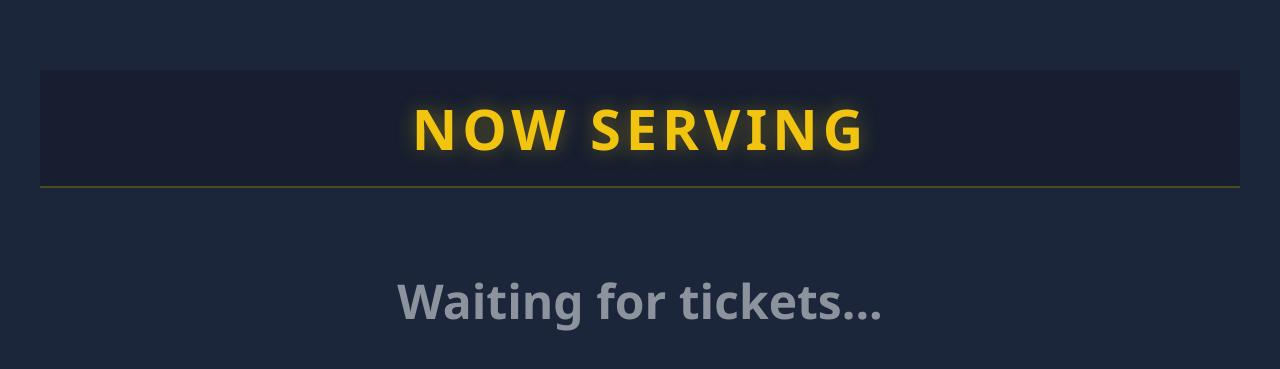
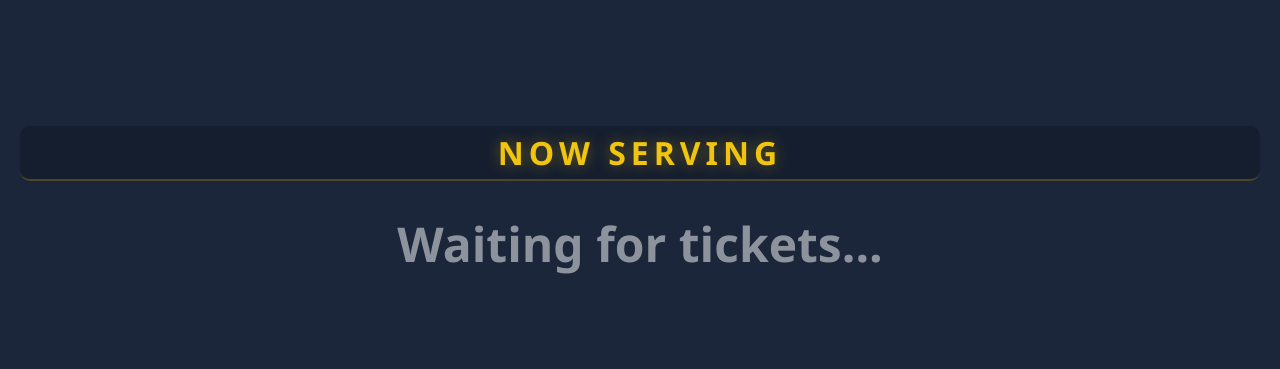
Before and after one commit to Nishidell/school-qms, a React (Create React App) app in the folder frontend/: page /display in a window 1280 px wide. Shown: the part 325-694 px from the top of the page. Built offline with nearby package versions, Linux system fonts and the light colour scheme; no server answers.

Commit message:
feat: refine "Now Serving" header and adjust ticket display styles for better readability

```diff
--- a/frontend/src/pages/Display.css
+++ b/frontend/src/pages/Display.css
@@ -52,10 +52,11 @@
 
 .windows-grid {
     display: grid;
-    /* This is the magic line that scales the boxes automatically! */
-    grid-template-columns: repeat(auto-fit, minmax(300px, 1fr));
-    gap: 30px;
+    /* Reduced minmax from 300px to 260px so more cards can fit side-by-side if needed */
+    grid-template-columns: repeat(auto-fit, minmax(260px, 1fr));
+    gap: 15px; /* Reduced the gap between cards to save space */
     width: 100%;
+    max-width: 1800px;
 }
 
 .window-card {
--- a/frontend/src/pages/Display.js
+++ b/frontend/src/pages/Display.js
@@ -99,58 +99,68 @@ function Display() {
       </div>
 
       {/* MAIN BODY */}
-      <div className="display-body" style={{ display: 'flex', flexDirection: 'column', alignItems: 'center' }}>
+      <div className="display-body" style={{ display: 'flex', flexDirection: 'column', alignItems: 'center', padding: '5px 20px' }}>
 
-        {/* 1. NEW "NOW SERVING" HEADER BAR */}
+        {/* 1. SLIMMER "NOW SERVING" HEADER BAR */}
         <div style={{
           width: '100%',
           textAlign: 'center',
-          padding: '20px 0',
-          backgroundColor: 'rgba(0,0,0,0.2)', // Slight dark tint to separate header
-          marginBottom: '30px',
-          borderBottom: `2px solid ${settings.primary_color}40` // Subtle separator line
+          padding: '5px 0', /* Much tighter padding */
+          backgroundColor: 'rgba(0,0,0,0.2)',
+          marginBottom: '10px', /* Reduced gap below the header */
+          borderBottom: `2px solid ${settings.primary_color}40`,
+          borderRadius: '10px'
         }}>
           <h1 style={{
             margin: 0,
-            color: settings.primary_color, // Uses your theme color!
-            fontSize: '3.5rem',
+            color: settings.primary_color,
+            fontSize: '2rem', /* Scaled down for a sleek banner look */
             fontWeight: '900',
             textTransform: 'uppercase',
             letterSpacing: '5px',
-            textShadow: `0 0 20px ${settings.primary_color}60` // Nice glowing effect
+            textShadow: `0 0 15px ${settings.primary_color}60`
           }}>
             Now Serving
           </h1>
         </div>
 
         {activeCounters.length === 0 ? (
-          <h1 style={{ textAlign: 'center', color: 'white', opacity: 0.5, fontSize: '3rem', marginTop: '50px' }}>Waiting for tickets...</h1>
+          <h1 style={{ textAlign: 'center', color: 'white', opacity: 0.5, fontSize: '3rem', marginTop: '20px' }}>Waiting for tickets...</h1>
         ) : (
           <div className="windows-grid">
             {activeCounters.map(ticket => {
 
-              // Find the custom window name
               const departmentName = ticket.service_type || ticket.serviceType || ticket.service || ticket.department || 'Unknown';
               const serviceInfo = services.find(s => s.service_name === departmentName);
               const windowName = serviceInfo && serviceInfo.counter_name ? serviceInfo.counter_name : departmentName;
 
               return (
-                <div key={ticket.ticketNumber} className="window-card" style={{ borderTop: `8px solid ${settings.primary_color}`, padding: '30px' }}>
+                <div key={ticket.ticketNumber} className="window-card" style={{
+                  borderTop: `8px solid ${settings.primary_color}`,
+                  padding: '15px' /* Tighter internal box padding */
+                }}>
 
-                  {/* 2. FLIPPED ORDER: TICKET NUMBER FIRST! */}
+                  {/* TICKET NUMBER */}
                   <h1 className="window-ticket" style={{
                     color: settings.primary_color,
                     textShadow: `0 0 15px ${settings.primary_color}80`,
-                    fontSize: '6rem', // Made it even bigger!
-                    marginBottom: '10px'
+                    fontSize: '3.5rem', /* Scaled down slightly to save height */
+                    margin: '0 0 5px 0', /* Tighter bottom margin */
+                    lineHeight: '1'
                   }}>
                     {ticket.ticketNumber}
                   </h1>
 
                   {/* COUNTER LOCATION UNDERNEATH */}
-                  <div style={{ borderTop: '2px solid rgba(255,255,255,0.1)', paddingTop: '15px', width: '100%' }}>
-                     <h3 style={{ color: 'rgba(255,255,255,0.7)', margin: '0', fontSize: '1.2rem', textTransform: 'uppercase' }}>Proceed To:</h3>
-                     <h2 className="window-title" style={{ fontSize: '2.5rem', color: 'white', marginTop: '5px' }}>
+                  <div style={{ borderTop: '2px solid rgba(255,255,255,0.1)', paddingTop: '5px', width: '100%' }}>
+                     <h3 style={{ color: 'rgba(255,255,255,0.7)', margin: '0', fontSize: '0.8rem', textTransform: 'uppercase', letterSpacing: '1px' }}>
+                       Proceed To:
+                     </h3>
+                     <h2 className="window-title" style={{
+                       fontSize: '1.4rem', /* Scaled down from 1.8rem */
+                       color: 'white',
+                       margin: '2px 0 0 0'
+                     }}>
                        {windowName}
                      </h2>
                   </div>
@@ -161,7 +171,6 @@ function Display() {
           </div>
         )}
       </div>
-
     </div>
   );
 }
```
